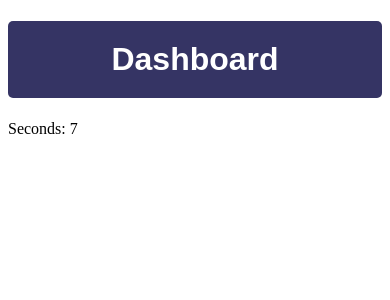
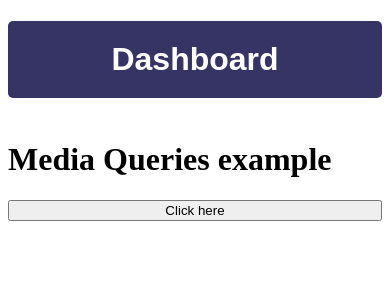
Before and after one commit to PraveenaPrasannan4789/react-apps-portfolio, a React (Vite) app: page / in a window 390 px wide. Shown: the top 300 px of the page. Built offline with nearby package versions, Linux system fonts and the light colour scheme.

Commit message:
added media queries example

```diff
--- a/src/App.jsx
+++ b/src/App.jsx
@@ -7,6 +7,7 @@ import SerachFilter from "./components/SearchFilter";
 import Toggle from "./components/Toggle";
 import LoginStatus from "./components/LoginStatus";
 import Hook from "./components/Hook";
+import Media from "./components/Media";
 
 function App() {
   const headerStyle = {
@@ -28,7 +29,8 @@ function App() {
       {/* <SerachFilter /> */}
       {/* <Toggle /> */}
       {/* <LoginStatus /> */}
-      <Hook />
+      {/* <Hook /> */}
+      <Media />
     </>
   );
 }
--- /dev/null
+++ b/src/components/Media.jsx
@@ -0,0 +1,10 @@
+import "../styles/media.css";
+const Media = () => {
+  return (
+    <div className="main-section">
+      <h1>Media Queries example</h1>
+      <button>Click here</button>
+    </div>
+  );
+};
+export default Media;
--- /dev/null
+++ b/src/styles/media.css
@@ -0,0 +1,10 @@
+.main-section {
+  display: flex;
+  flex-direction: column;
+}
+
+@media (min-width: 768px) {
+  .main-section {
+    flex-direction: row;
+  }
+}
```
